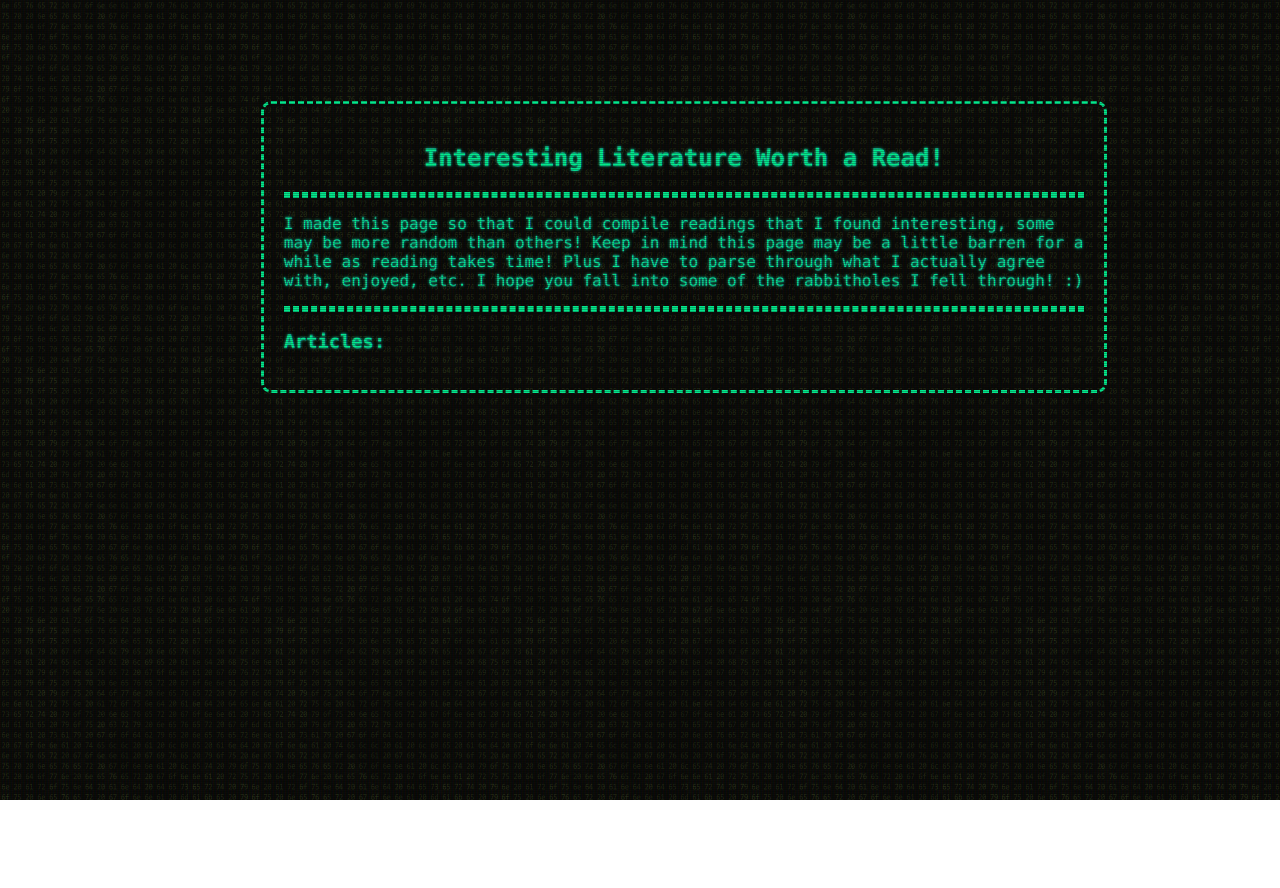
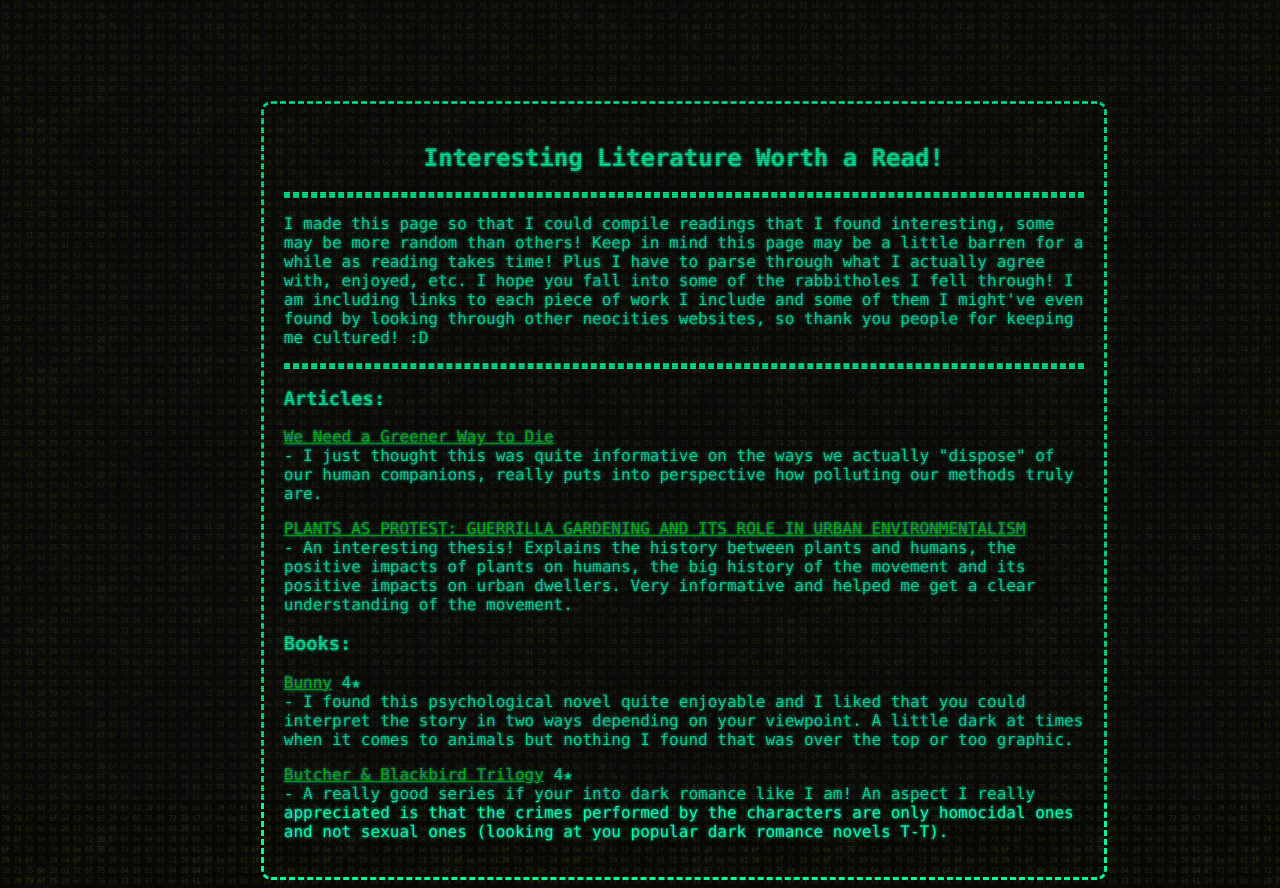
Before and after one commit to Luk0Ligne/silliestg0ose.neocities.org, a plain HTML site: page public/readings.html in a window 1280 px wide. Before the commit the page ends 800 px from the top, so only its background shows below. Drawn offline with Linux system fonts and the light colour scheme.

Commit message:
Added the first few readings to the page as a test

```diff
--- a/public/readings.html
+++ b/public/readings.html
@@ -14,12 +14,38 @@
         <p>I made this page so that I could compile readings that I found interesting, some may be more random than others!
             Keep in mind this page may be a little barren for a while as reading takes time! Plus I
              have to parse through what I actually agree with, enjoyed, etc. I hope you fall into some of the
-             rabbitholes I fell through! :)
+             rabbitholes I fell through! I am including links to each piece of work I include and some of them I might've
+             even found by looking through other neocities websites, so thank you people for keeping me cultured! :D
         </p>
         <hr>
+        <div>
         <h3>Articles:</h3>
+            <p>
+                <a href="https://www.popsci.com/human-composting-greener-way-to-die/">We Need a Greener Way to Die</a> <br>
+                - I just thought this was quite informative on the ways we actually "dispose" of our human companions,
+                really puts into perspective how polluting our methods truly are.
+            </p>
+            <p>
+                <a href="https://digital.library.txst.edu/server/api/core/bitstreams/940f4faf-8618-4e48-9677-25b18792d26b/content">PLANTS AS PROTEST: GUERRILLA GARDENING AND ITS ROLE IN URBAN ENVIRONMENTALISM</a> <br>
+                - An interesting thesis! Explains the history between plants and humans, the positive impacts of plants
+                on humans, the big history of the movement and its positive impacts on urban dwellers.
+                Very informative and helped me get a clear understanding of the movement.
+
+            </p>
+        </div>
         <div>
-
+        <h3>Books:</h3>
+            <p>
+                <a href="https://www.goodreads.com/book/show/53285047">Bunny</a> 4★ <br>
+                - I found this psychological novel quite enjoyable and I liked that you could interpret the story in two ways
+                depending on your viewpoint. A little dark at times when it comes to animals but nothing I found that was over
+                the top or too graphic.
+            </p>
+            <p>
+                <a href="">Butcher & Blackbird Trilogy</a> 4★ <br>
+                - A really good series if your into dark romance like I am! An aspect I really appreciated is that
+                the crimes performed by the characters are only homocidal ones and not sexual ones (looking at you popular dark romance novels T-T).
+            </p>
         </div>
 
     </div>
--- a/public/styles/readings.css
+++ b/public/styles/readings.css
@@ -13,3 +13,6 @@ h2{
     padding: 20px;
     width: 800px;
 }
+a{
+    color: rgb(6, 212, 3);;
+}
```
